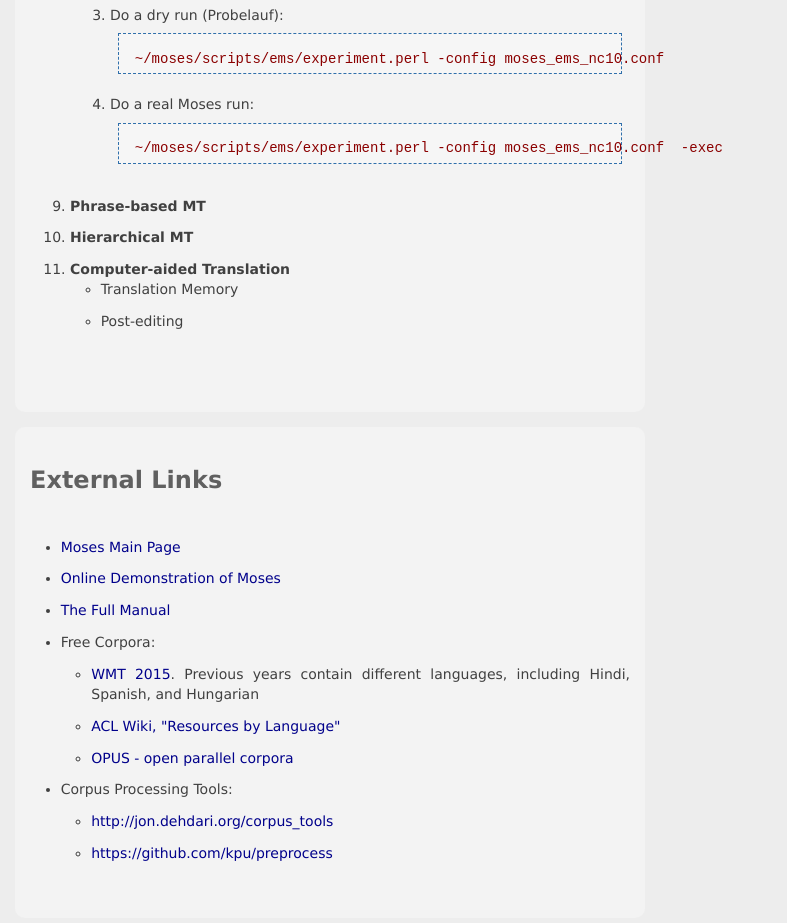
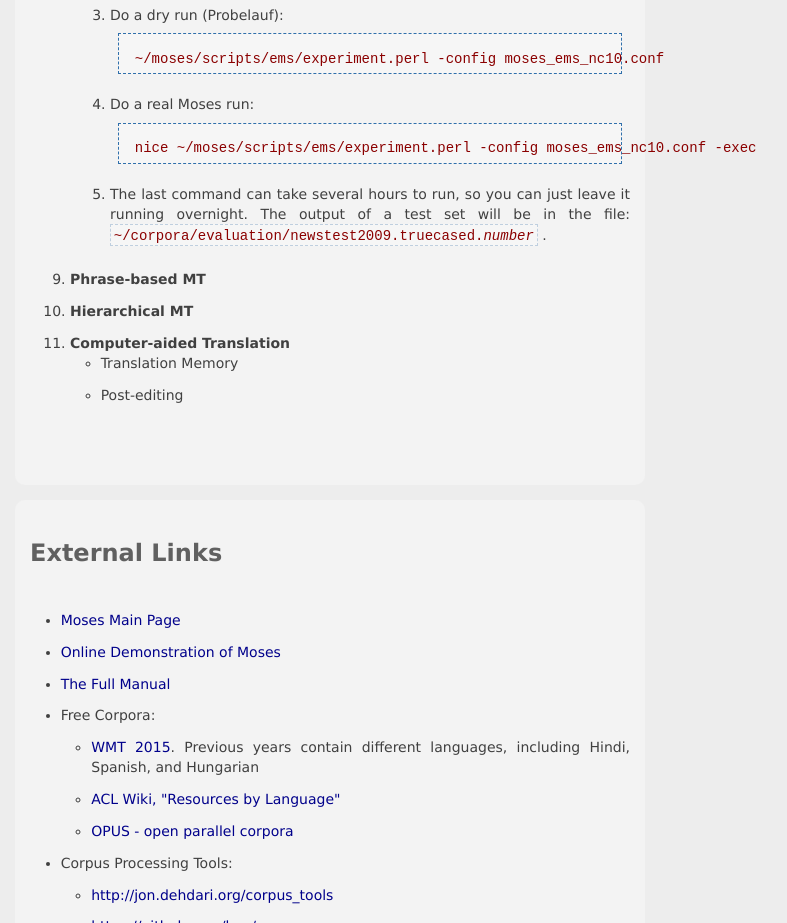
Before and after one commit to jonsafari/jonsafari.github.io, a plain HTML site: page teaching/uds/moses/index.html in a window 1280 px wide. Shown: the part 4600-5523 px from the top of the page, without its empty margins (310-1097 px from the left). Drawn offline with Linux system fonts and the light colour scheme.

Commit message:
teaching/uds/moses/index.html: +note on EMS time, files

```diff
--- a/teaching/uds/moses/index.html
+++ b/teaching/uds/moses/index.html
@@ -262,7 +262,10 @@ wget http://jon.dehdari.org/teaching/uds/moses/moses_ems_nc10.conf
 					<pre>~/moses/scripts/ems/experiment.perl -config moses_ems_nc10.conf</pre>
 				</li>
 				<li>Do a real Moses run: <br>
-					<pre>~/moses/scripts/ems/experiment.perl -config moses_ems_nc10.conf  -exec</pre>
+					<pre>nice ~/moses/scripts/ems/experiment.perl -config moses_ems_nc10.conf -exec</pre>
+				</li>
+				<li>The last command can take several hours to run, so you can just leave it running overnight.
+					The output of a test set will be in the file: <tt>~/corpora/evaluation/newstest2009.truecased.<i>number</i></tt> .
 				</li>
 			</ol>
 		</li>
```
